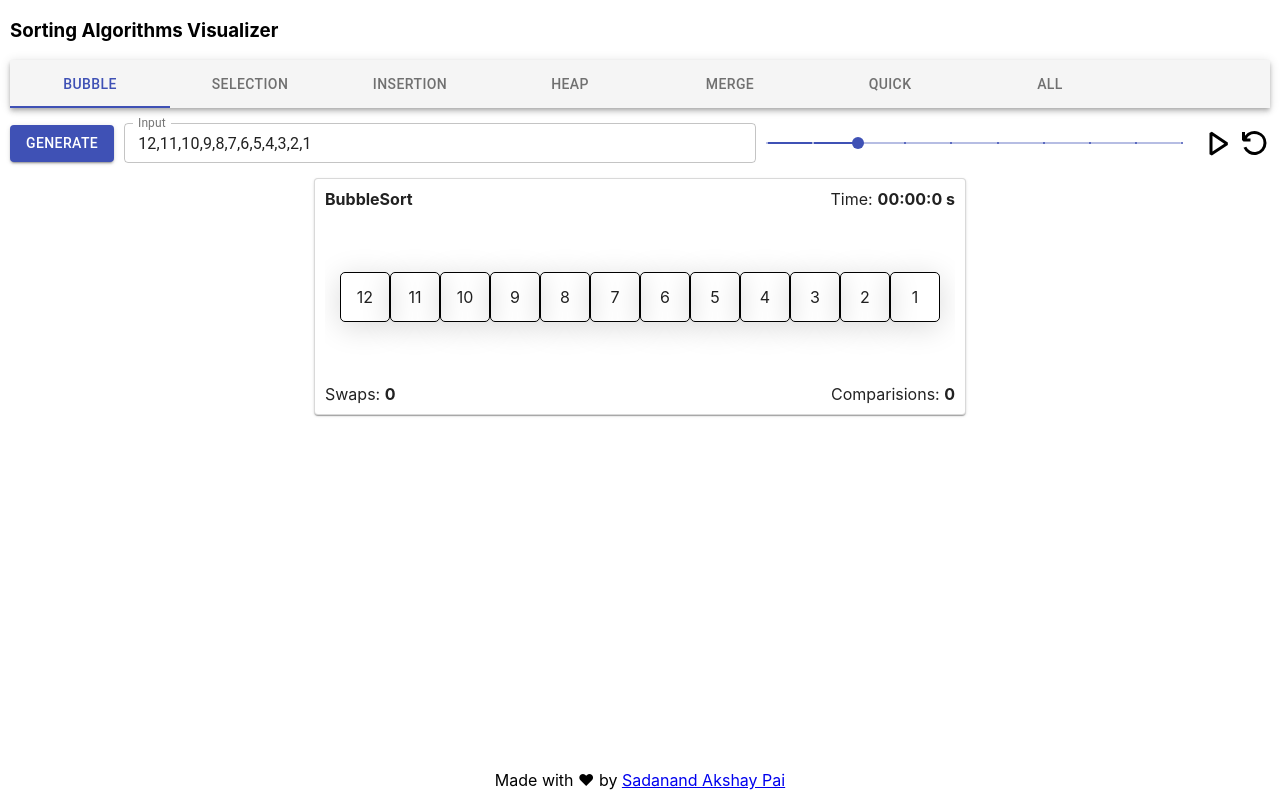
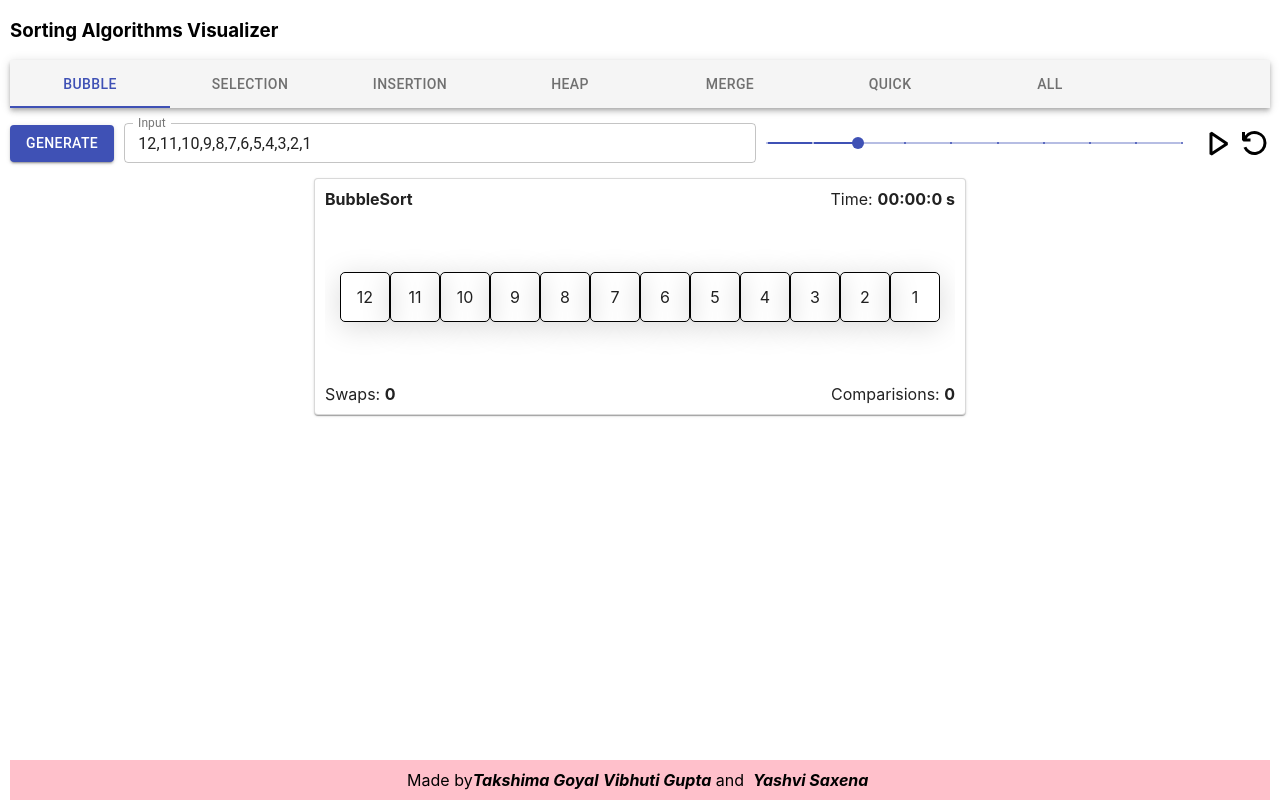
Before and after one commit to YashviSaxena/Algorithm-Visualizer, a React (Vite) app: page / in a window 1280 px wide. Built offline with nearby package versions, Linux system fonts and the light colour scheme.

Commit message:
Update Footer.jsx

```diff
--- a/src/components/Footer.jsx
+++ b/src/components/Footer.jsx
@@ -6,14 +6,16 @@ const FooterDiv = styled.div`
   justify-content: center;
   align-items: center;
   position: absolute;
-  bottom: -40px;
+  bottom: -50px;
   width: 100%;
+  background:pink;
+  padding:10px;
 `;
 
 export function Footer() {
   return (
     <FooterDiv>
-      Made with ♥ by&nbsp;<a href="https://github.com/sadanandpai/">Sadanand Akshay Pai</a>
+      Made by<span><i><b>Takshima Goyal</b></i></span>&nbsp;<span><i><b>Vibhuti Gupta</b></i></span>&nbsp;and &nbsp;<span><i><b>Yashvi Saxena</b></i></span>&nbsp;
     </FooterDiv>
   );
 }
```
